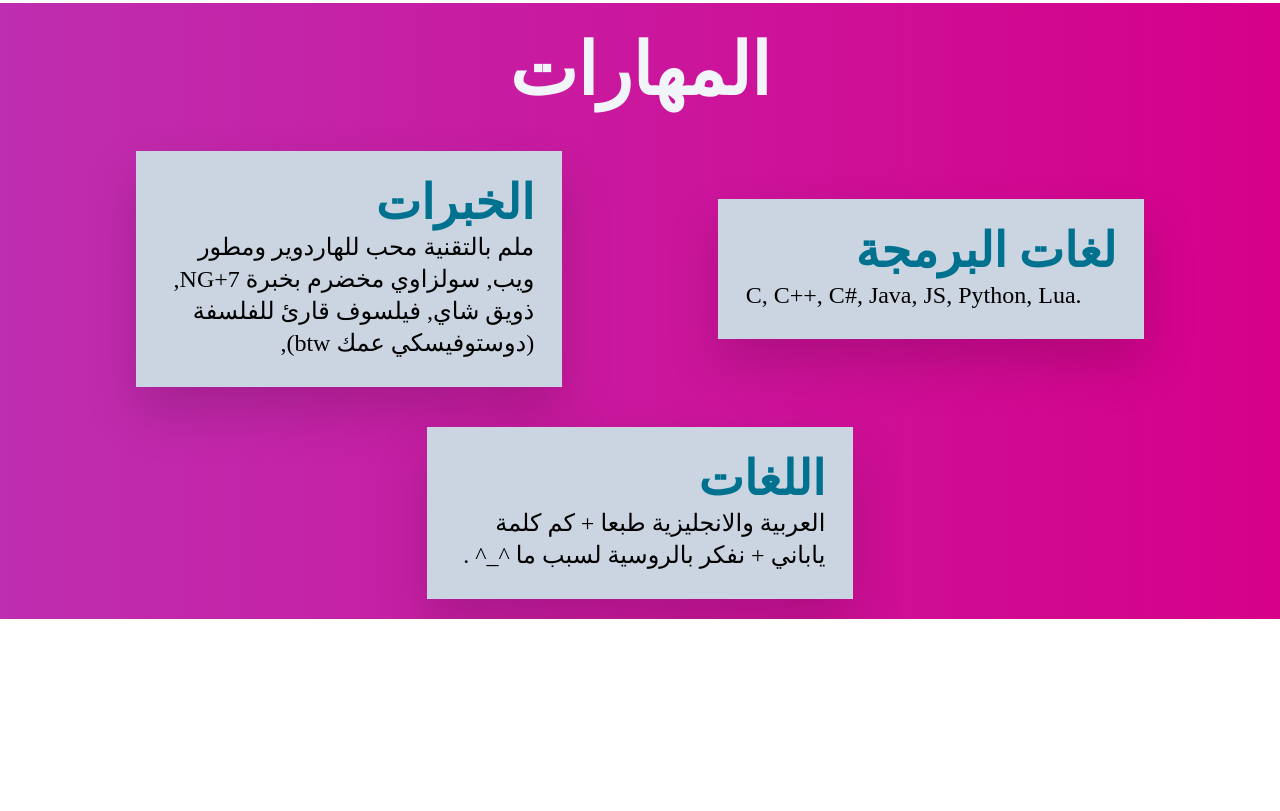
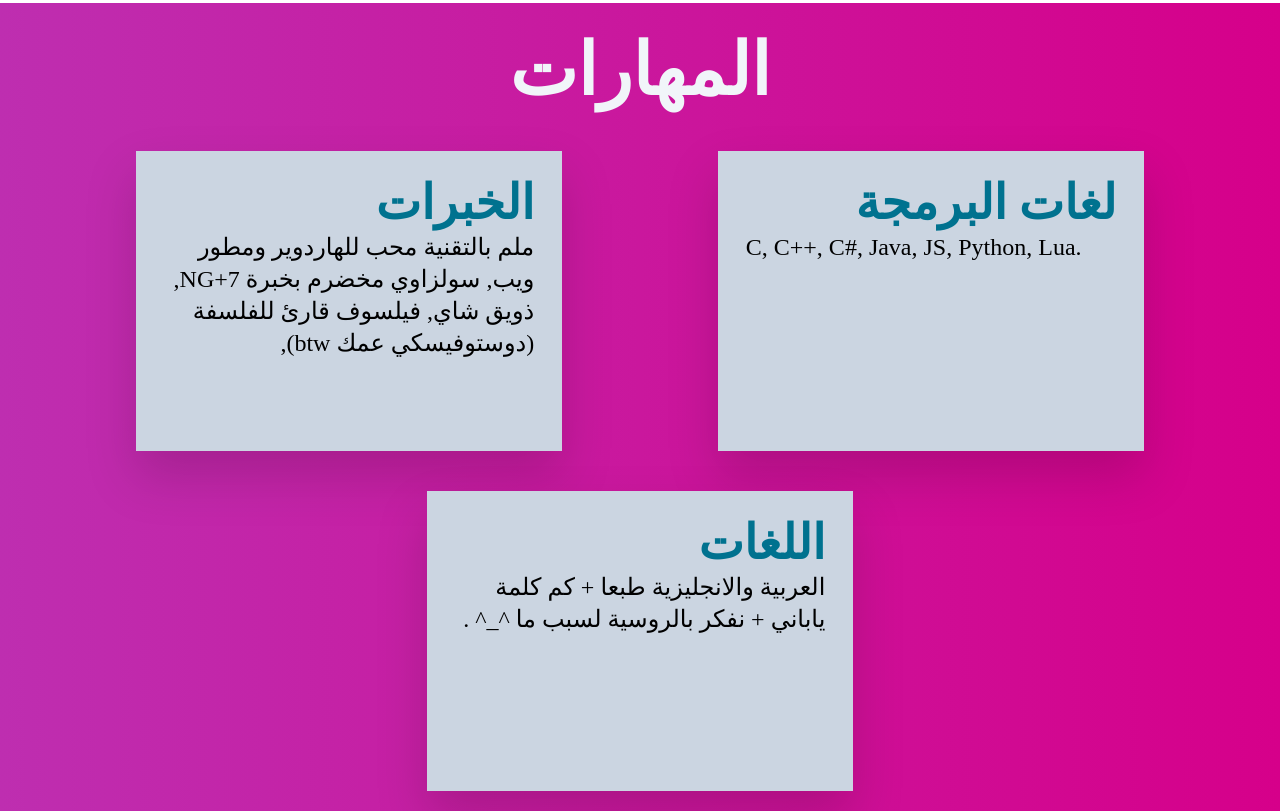
Before and after one commit to devJ3far/devj3far.github.io, a website: page index.html in a window 1280 px wide. Shown: the part 751-1562 px from the top of the page. Before the commit the page ends 1370 px from the top, so only its background shows below. Drawn offline with Linux system fonts and the light colour scheme; a web font is replaced by a local one.

Commit message:
edited skills card to be same size

```diff
--- a/index.html
+++ b/index.html
@@ -67,7 +67,7 @@
 
         <div class="flex flex-row flex-wrap justify-evenly items-center">
 
-            <div class="w-1/3 p-7 m-5 bg-slate-300 drop-shadow-2xl">
+            <div class="w-1/3 h-[300px] p-7 m-5 bg-slate-300 drop-shadow-2xl">
 
                 <h3 class="pb-1 text-5xl text-[#00728F] font-bold">
                     لغات البرمجة
@@ -79,7 +79,7 @@
 
             </div>
 
-            <div class="w-1/3 p-7 m-5 bg-slate-300 drop-shadow-2xl">
+            <div class="w-1/3 h-[300px] p-7 m-5 bg-slate-300 drop-shadow-2xl">
 
                 <h3 class="pb-1 text-5xl text-[#00728F] font-bold">
                     الخبرات
@@ -94,7 +94,7 @@
 
             </div>
 
-            <div class="w-1/3 p-7 m-5 bg-slate-300 drop-shadow-2xl">
+            <div class="w-1/3 h-[300px] p-7 m-5 bg-slate-300 drop-shadow-2xl">
 
                 <h3 class="pb-1 text-5xl text-[#00728F] font-bold">
                     اللغات
```
Also changed, not shown: output.css.
